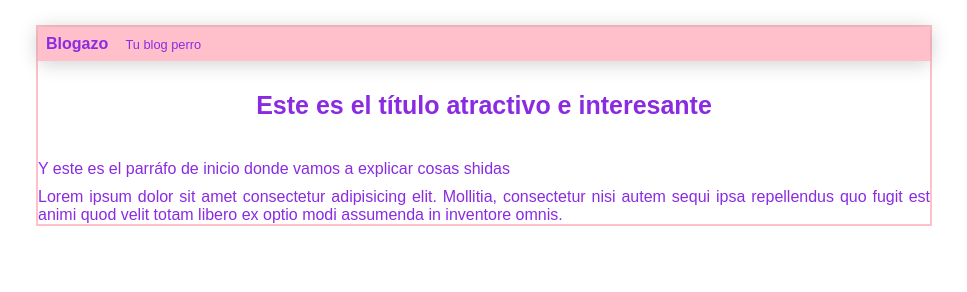
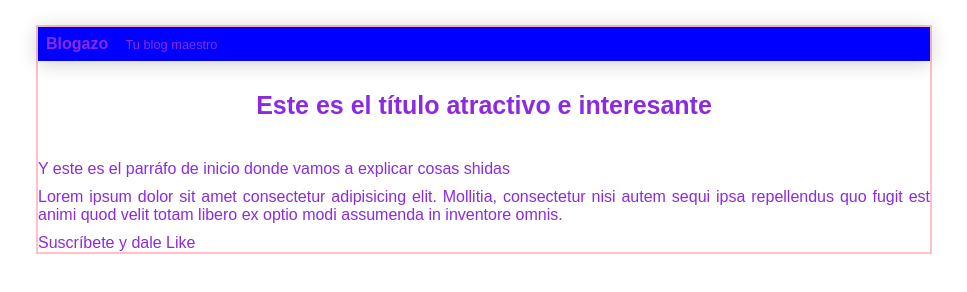
Before and after one commit to jgarcias4/hyperblog, a plain HTML site: page index.html in a window 1280 px wide. Shown: the whole page, without its empty margins (156-1123 px from the left). Drawn offline with Linux system fonts and the light colour scheme.

Commit message:
Add suscription, changed the header and color blue

```diff
--- a/estilos.css
+++ b/estilos.css
@@ -29,7 +29,7 @@ p {
 }
 
 .cabecera {
-    background: pink;
+    background: blue;
     box-shadow: 0px 2px 20px 0 rgba(0, 0, 0, 0.2);
     font-weight: bold;
     margin: 0;
--- a/index.html
+++ b/index.html
@@ -13,12 +13,13 @@
     <div class="container">
         <div class="cabecera">
             Blogazo
-            <span class="tagline">Tu blog perro</span>
+            <span class="tagline">Tu blog maestro</span>
         </div>
         <div class="post">
             <h1>Este es el título atractivo e interesante</h1>
             <p>Y este es el parráfo de inicio donde vamos a explicar cosas shidas</p>
             <p>Lorem ipsum dolor sit amet consectetur adipisicing elit. Mollitia, consectetur nisi autem sequi ipsa repellendus quo fugit est animi quod velit totam libero ex optio modi assumenda in inventore omnis.</p>
+            <p>Suscríbete y dale Like</p>
         </div>
     </div>
 
```
